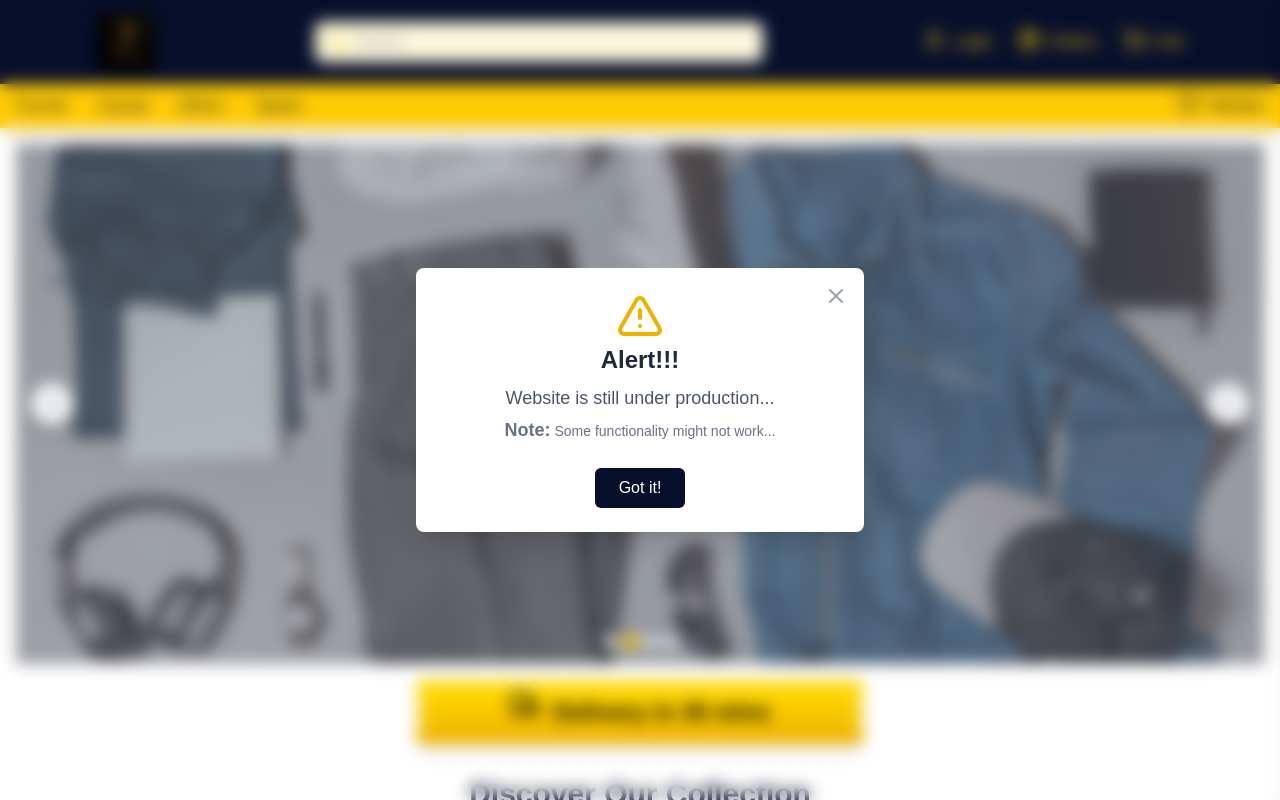
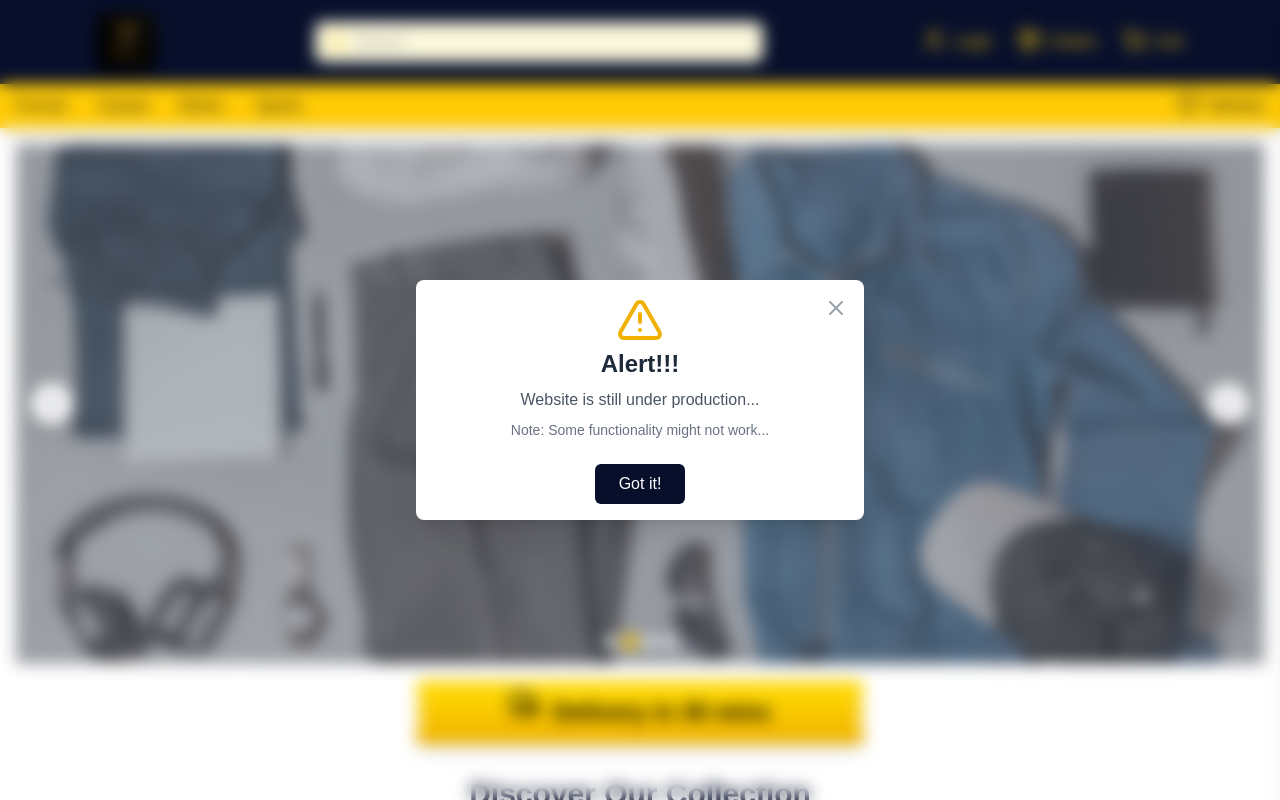
Before and after one commit to Zeynix-Co/zeynix-website, a Next.js app: page / in a window 1280 px wide. Shown: the top 800 px of the page. Built offline with nearby package versions, Linux system fonts and the light colour scheme; a web font is replaced by a local one.

Commit message:
Fixed the dedesign of alert box and overflowing in x-axis

```diff
--- a/src/app/page.tsx
+++ b/src/app/page.tsx
@@ -1,6 +1,5 @@
 'use client';
 
-import { useState } from 'react';
 import Header from '@/components/layout/Header';
 import Footer from '@/components/layout/Footer';
 import Carousel from '@/components/layout/Carousel';
@@ -9,64 +8,31 @@ import { colorClasses } from '@/lib/constants';
 import ProductCarousel from '@/components/product/ProductCarousel';
 import DeliveryCoupon from '@/components/common/DeliveryCoupon';
 import FilterProducts from '@/components/layout/FilterProducts';
-import { X, AlertTriangle } from 'lucide-react';
+import AlertBox from '@/components/layout/AlertBox';
+
 
 export default function HomePage() {
-  const [showAlert, setShowAlert] = useState(true);
+
 
   return (
-    <div className="min-h-screen bg-white">
+    <div className="min-h-screen bg-white overflow-x-hidden">
       <Header />
 
       {/* Production Alert Modal */}
-      {showAlert && (
-        <div className="fixed inset-0 bg-opacity-50 backdrop-blur-sm flex items-center justify-center z-50 p-4">
-          <div className="bg-white rounded-lg shadow-xl max-w-md w-full p-6 relative">
-            {/* Close Button */}
-            <button
-              onClick={() => setShowAlert(false)}
-              className="absolute top-4 right-4 text-gray-400 hover:text-gray-600 transition-colors"
-            >
-              <X className="w-6 h-6" />
-            </button>
-
-            {/* Alert Content */}
-            <div className="text-center">
-              <div className="flex justify-center mb-1">
-                <AlertTriangle className="w-12 h-12 text-yellow-500" />
-              </div>
-              <h3 className="text-2xl font-bold text-gray-800 mb-2">Alert!!!</h3>
-              <p className="text-gray-600 text-lg mb-1">
-                Website is still under production...
-              </p>
-              <p className="text-sm text-gray-500">
-                <span className='font-bold text-lg'>Note:</span> Some functionality might not work...
-              </p>
-            </div>
-
-            {/* Action Button */}
-            <div className="mt-6 text-center">
-              <button
-                onClick={() => setShowAlert(false)}
-                className={`px-6 py-2 rounded-md ${colorClasses.primary.bg} text-white hover:opacity-90 transition-opacity`}
-              >
-                Got it!
-              </button>
-            </div>
-          </div>
-        </div>
-      )}
+      <>
+        <AlertBox />
+      </>
 
       {/* Main Content */}
-      <main className=" mx-auto px-4 py-4">
+      <main className="w-full px-4 py-4">
 
         {/* Hero Carousel */}
-        <section className="container mx-auto mb-4">
+        <section className="w-full mb-4">
           <Carousel />
         </section>
 
         {/* Delivery Coupon */}
-        <section className="mb-8">
+        <section className="w-full mb-8">
           <DeliveryCoupon />
         </section>
 
@@ -88,11 +54,11 @@ export default function HomePage() {
           </Link>
         </section>
 
-        <section className='container mx-auto mb-4'>
+        <section className='w-full mb-4'>
           <hr className="border border-gray-200" />
         </section>
 
-        <section className='my-8'>
+        <section className='my-8 w-full'>
           <FilterProducts />
         </section>
 
--- /dev/null
+++ b/src/components/layout/AlertBox.tsx
@@ -0,0 +1,49 @@
+'use client';
+
+import { useState } from 'react';
+import { X, AlertTriangle } from 'lucide-react';
+import { colorClasses } from '@/lib/constants';
+
+export default function AlertBox() {
+    const [showAlert, setShowAlert] = useState(true);
+
+    if (!showAlert) return null;
+
+    return (
+        <div className=" fixed inset-0 bg-opacity-50 backdrop-blur-sm flex items-center justify-center z-50 p-4">
+            <div className="bg-white rounded-lg shadow-xl max-w-md w-full p-4 relative">
+                {/* Close Button */}
+                <button
+                    onClick={() => setShowAlert(false)}
+                    className="absolute top-4 right-4 text-gray-400 hover:text-gray-600 transition-colors"
+                >
+                    <X className="w-6 h-6" />
+                </button>
+
+                {/* Alert Content */}
+                <div className="text-center">
+                    <div className="flex justify-center mb-1">
+                        <AlertTriangle className="w-12 h-12 text-yellow-500" />
+                    </div>
+                    <h3 className="text-2xl font-bold text-gray-800 mb-2">Alert!!!</h3>
+                    <p className="text-gray-600 mb-2">
+                        Website is still under production...
+                    </p>
+                    <p className="text-sm text-gray-500">
+                        Note: Some functionality might not work...
+                    </p>
+                </div>
+
+                {/* Action Button */}
+                <div className="mt-6 text-center">
+                    <button
+                        onClick={() => setShowAlert(false)}
+                        className={`px-6 py-2 rounded-md ${colorClasses.primary.bg} text-white hover:opacity-90 transition-opacity`}
+                    >
+                        Got it!
+                    </button>
+                </div>
+            </div>
+        </div>
+    );
+}
--- a/src/components/layout/Navigation.tsx
+++ b/src/components/layout/Navigation.tsx
@@ -16,13 +16,13 @@ export default function MobileNavigation({ isOpen, onClose }: MobileNavigationPr
             {/* Overlay */}
             {isOpen && (
                 <div
-                    className="fixed inset-0 bg-black bg-opacity-50 z-40"
+                    className="fixed inset-0 backdrop-blur-sm bg-opacity-50 z-40"
                     onClick={onClose}
                 />
             )}
 
             {/* Mobile Menu */}
-            <div className={`fixed top-0 right-0 h-full w-80 bg-white shadow-lg z-50 transform transition-transform duration-300 ease-in-out ${isOpen ? 'translate-x-0' : 'translate-x-full'
+            <div className={`fixed top-0 right-0 h-full w-60 bg-white shadow-lg z-50 transform transition-transform duration-300 ease-in-out overflow-x-hidden ${isOpen ? 'translate-x-0' : 'translate-x-full'
                 }`}>
                 <div className="p-6">
                     {/* Close Button */}
```
